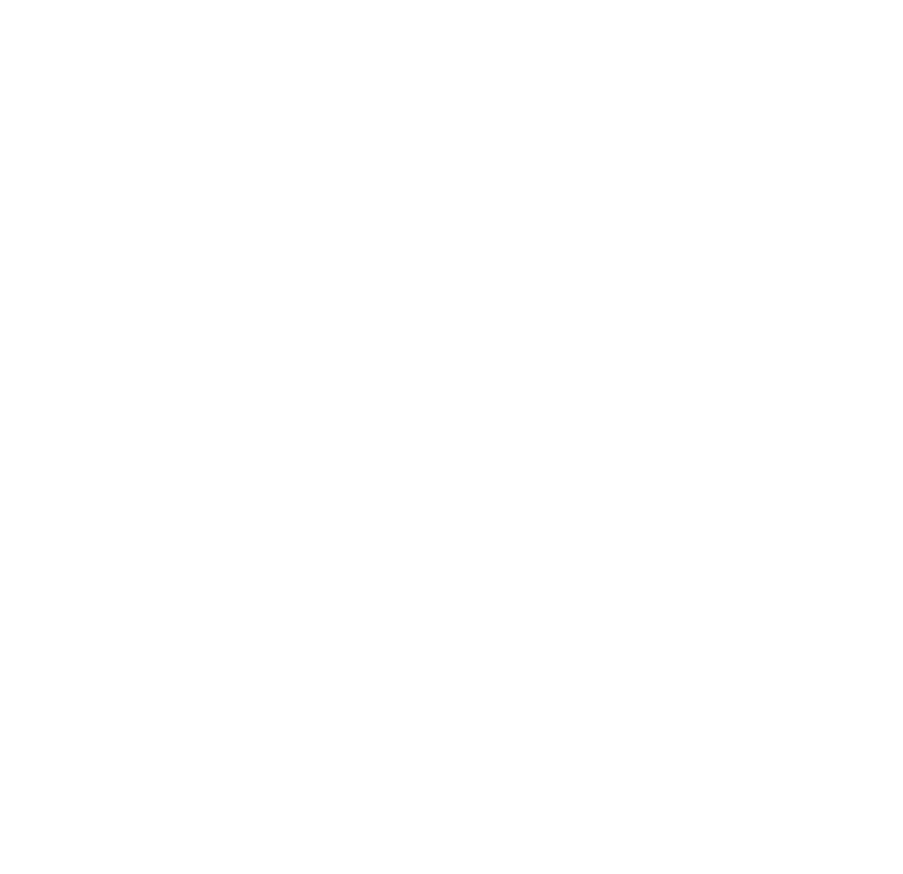
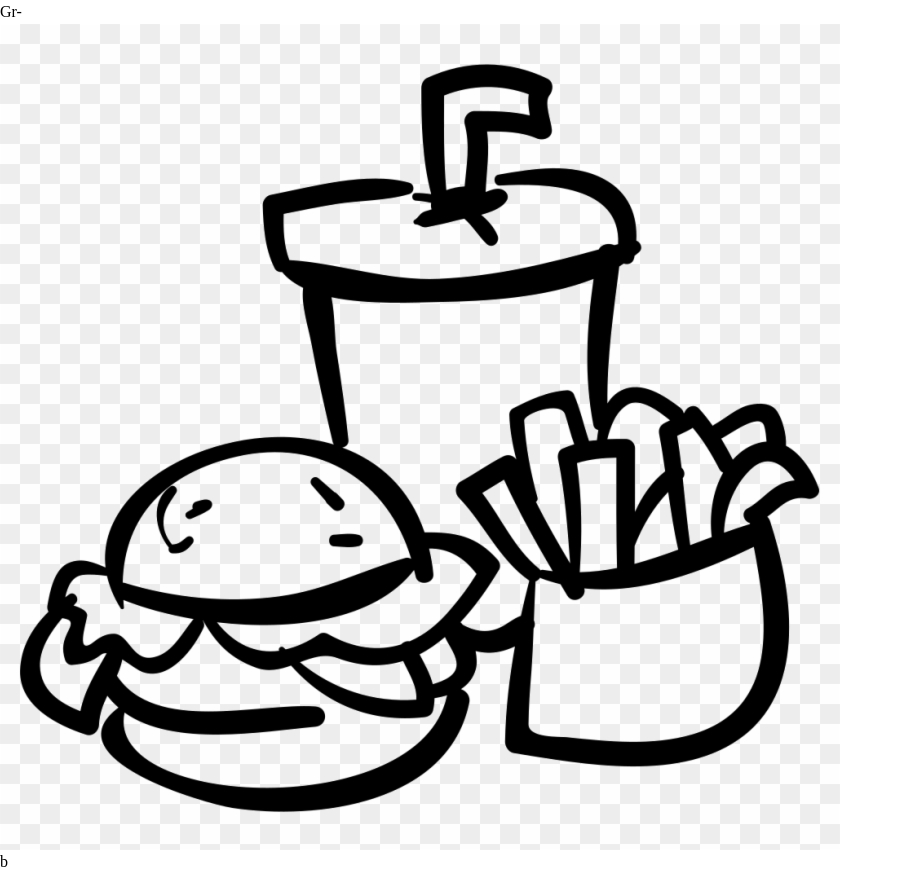
Before and after one commit to adesob/Gruhb, a React (Create React App) app: page / in a window 1280 px wide. Shown: the whole page, without its empty margins (0-903 px from the left). Before the commit the page ends 800 px from the top, so only its background shows below. Built offline with nearby package versions, Linux system fonts and the light colour scheme; a web font is replaced by a local one.

Commit message:
Update App.js

```diff
--- a/src/App.js
+++ b/src/App.js
@@ -4,7 +4,20 @@
 function App() {
   return (
     <div className="App">
+      {/* Loading Page */}
+      <div class = "w-screen h-screen bg-slate-900">
 
+        <div class = "m-auto max-w-2xl">
+          <h1 id = "title">Gr-
+            <span class = "inline-flex">
+                <img src = "/images/food.png"  ></img>
+            </span>
+            b
+          </h1>
+
+        </div>
+
+      </div>
     </div>
   );
 }
```
